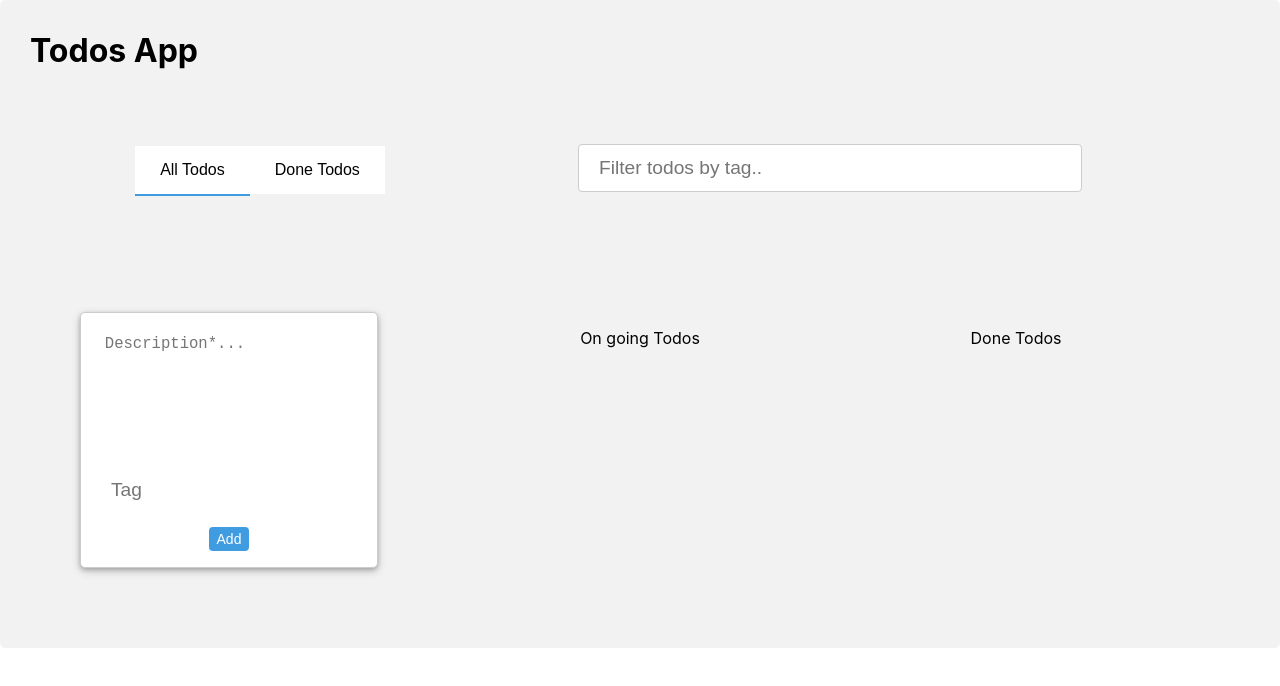
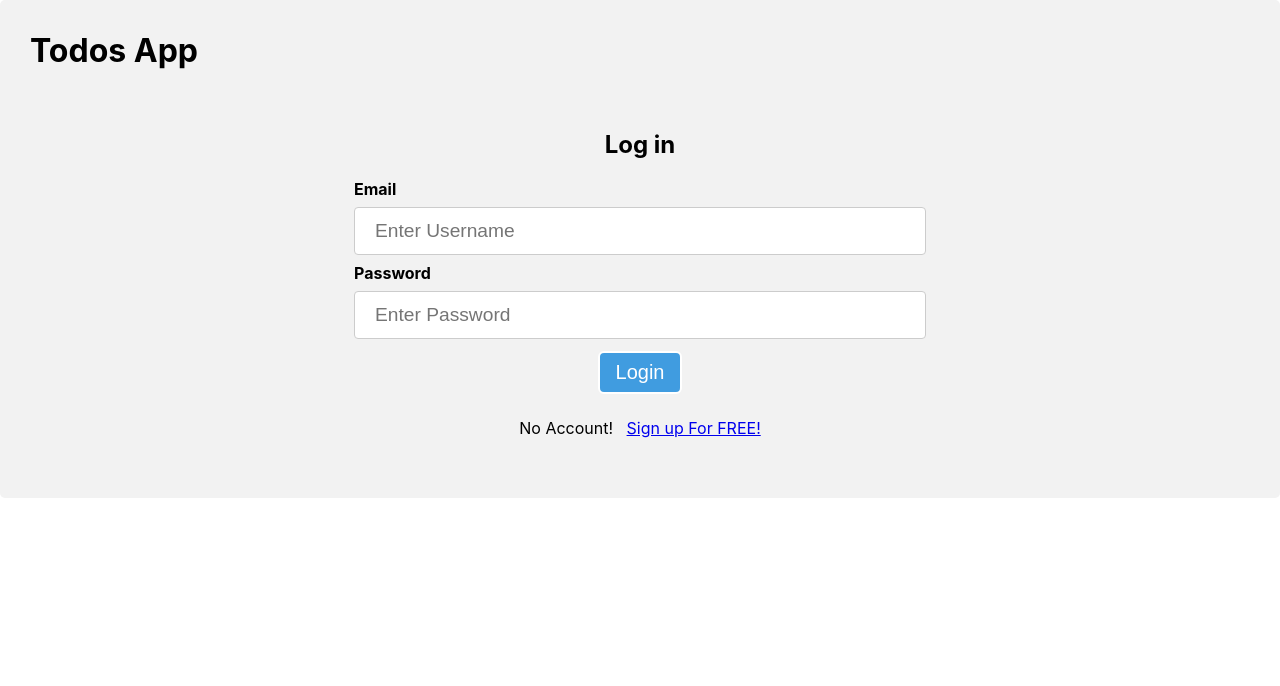
Before and after one commit to abdallahokasha/todosapp, a React (Create React App) app: page / in a window 1280 px wide. Shown: the top 686 px of the page. Built offline with nearby package versions, Linux system fonts and the light colour scheme.

Commit message:
- signin & signup edits

```diff
--- a/src/App.css
+++ b/src/App.css
@@ -43,6 +43,7 @@
   border-radius: 6px;
   border: 1px solid #ccc;
   background-color: white;
+  word-wrap: break-word;
 }
 
 input[type=text], select {
@@ -210,6 +211,9 @@ width: 50px;
 .leftPosition {
   float: left;
 }
+.rightPosition {
+  float: right;
+}
 
 #filterByTagInputField {
 width: 70%;
--- a/src/App.js
+++ b/src/App.js
@@ -1,6 +1,6 @@
 import React, { Component } from 'react';
 import './App.css';
-import { BrowserRouter as Router, Route, Link } from 'react-router-dom';
+import { BrowserRouter as Router, Route } from 'react-router-dom';
 
 import Signin from './components/Signin';
 import Signup from './components/Signup';
@@ -13,8 +13,8 @@ class App extends Component {
         <div className="App">
           <h1 className="leftPosition"> Todos App</h1>
           <div>
-            <Route exact path="/" component={Todos} />
-            <Route exact path="/signin" component={Signin} />
+            <Route exact path="/" component={Signin} />
+            <Route exact path="/todos" component={Todos} />
             <Route exact path="/signup" component={Signup} />
           </div>
         </div>
--- a/src/components/Signin.js
+++ b/src/components/Signin.js
@@ -1,6 +1,6 @@
 import React, { Component } from 'react';
 import Grid from '@material-ui/core/Grid';
-
+import { Link } from 'react-router-dom';
 
 class Signin extends Component {
   render() {
@@ -10,13 +10,18 @@ class Signin extends Component {
         </Grid>
         <Grid item xs={6}>
           <h2> Log in </h2>
+          <form>
           <label className = "leftPosition" for="uname"><b>Email</b></label>
           <input type="text" placeholder="Enter Username" name="uname" required />
 
           <label className = "leftPosition" for="psw"><b>Password</b></label>
           <input type="password" placeholder="Enter Password" name="psw" required />
-
-          <button className="roundedButton" type="submit">Login</button>
+          <Link to="/todos">
+          <button className="roundedButton" type="button">Login</button>
+          </Link>
+          </form>
+          <br />
+          No Account! &nbsp; <Link to="/signup"> <a> Sign up For FREE!</a></Link>
         </Grid>
         <Grid item xs={3}>
         </Grid>
--- a/src/components/Signup.js
+++ b/src/components/Signup.js
@@ -1,6 +1,6 @@
 import React, { Component } from 'react';
 import Grid from '@material-ui/core/Grid';
-
+import { Link } from 'react-router-dom';
 
 class Signup extends Component {
   render() {
@@ -29,8 +29,8 @@ class Signup extends Component {
               <p>By creating an account you agree to our <a href="#">Terms & Privacy</a>.</p>
 
               <div >
-                <button className="roundedButton" type="button" >Cancel</button>
-                <button className="roundedButton" type="submit" >Sign Up</button>
+              <Link to="/"><button className="roundedButton" type="button" >Cancel</button></Link>
+              <Link to = "/todos">  <button className="roundedButton" type="submit" >Sign Up</button> </Link>
               </div>
             </div>
           </Grid>
--- a/src/components/Todos.js
+++ b/src/components/Todos.js
@@ -1,6 +1,6 @@
 import React, { Component } from 'react';
 import Grid from '@material-ui/core/Grid';
-
+import { Link } from 'react-router-dom';
 import ViewTodo from './ViewTodo';
 
 class Todos extends Component {
@@ -30,18 +30,15 @@ class Todos extends Component {
   handleTextFieldChange(event) {
     const addTodoDescriptionValue = event.target.value;
     this.setState({ addTodoDescriptionValue }, () => { });
-    console.log(this.state.addTodoDescriptionValue);
   }
 
   handleInputTagChange(event) {
     const addTodoTagValue = event.target.value;
     this.setState({ addTodoTagValue }, () => { });
-    console.log(this.state.addTodoTagValue);
   }
 
   handleInputFilterTagChange(event) {
     const filterTodoTagTextValue = event.target.value;
-    console.log(filterTodoTagTextValue);
     this.setState({ filterTodoTagTextValue }, () => { this.filterTodosFun(filterTodoTagTextValue) });
   }
 
@@ -97,16 +94,21 @@ class Todos extends Component {
   }
 
   deleteTodo(todoIndex) {
-    console.log(todoIndex);
     var allTodos = this.state.allTodos;
+    console.log(todoIndex, allTodos[todoIndex]);
     if (typeof allTodos[todoIndex] !== 'undefined') {
-      //allTodos.splice(todoIndex, 1);
-      var newAllTodos = [];
-      for (var i = 0; i < allTodos.length; ++i) {
-        if (i !== todoIndex)
-          newAllTodos.push(allTodos[i]);
-      }
-      this.setState({ allTodos: newAllTodos }, () => { localStorage.setItem('allTodos', JSON.stringify(this.state.allTodos)) });
+      allTodos.splice(todoIndex, 1);
+      // var newAllTodos = [];
+      // for (var i = 0; i < allTodos.length; ++i) {
+      //   if (i !== todoIndex)
+      //     newAllTodos.push(allTodos[i]);
+      // }
+      // this.setState({
+      //   allTodos: this.state.allTodos.filter((_, j) => j !== toString)
+      // },  () => { localStorage.setItem('allTodos', JSON.stringify(this.state.allTodos))} );
+      this.setState({allTodos});
+      this.setState({ allTodos }, () => { localStorage.setItem('allTodos', JSON.stringify(this.state.allTodos)) });
+      console.log(this.state.allTodos);
     }
   }
 
@@ -116,7 +118,7 @@ class Todos extends Component {
     if (typeof allTodos[todoIndex] !== 'undefined')
       allTodos[todoIndex].done = true;
     this.setState({ allTodos }, () => { localStorage.setItem('allTodos', JSON.stringify(this.state.allTodos)) });
-    console.log(this.state.allTodos);
+    // console.log(this.state.allTodos);
   }
 
   markTodoBackAsOngoing(todoIndex) {
@@ -133,14 +135,13 @@ class Todos extends Component {
       this.setState({ viewAllTodosTab: false, viewDoneTodosTab: true });
   }
   render() {
-    console.log(this.state.viewAllTodosTab)
     return (
       <div>
+        <Link to="/"><p className="rightPosition"> Logout</p></Link>
         <Grid direction="column" spacing={8} container>
           <Grid item xs={12}>
             <Grid spacing={0} container direction="row" justify="flex-start" alignItems="flex-start">
               <Grid item xs={4}>
-                {/* <h1 className="leftPosition"> Todos App</h1> */}
                 <div className="navBtn-group">
                   {this.state.viewAllTodosTab ? <div>
                     <button id="navButtonFocus" className="navButton" onClick={(param) => this.handleTabsView('all')} >All Todos</button>
--- a/src/components/ViewTodo.js
+++ b/src/components/ViewTodo.js
@@ -32,7 +32,6 @@ class ViewTodo extends Component {
     }
 
     applyTodoEdits() {
-        console.log("applyTodoEdits");
         var editedTodo = {
             description: this.state.editTodoDescriptionTextValue,
             tag: this.state.editTodoTagTextValue,
@@ -48,7 +47,7 @@ class ViewTodo extends Component {
     }
     markTodoAsDone() {
         console.log("viewTodo mark as done");
-        console.log(this.props);
+        // console.log(this.props);
         if (this.state.todo.done === false)
             this.props.markTodoAsDone(this.state.todoIndex);
     }
@@ -59,16 +58,16 @@ class ViewTodo extends Component {
 
     render() {
         const { todo, todoIndex } = this.props;
-        console.log(this.props);
+        //console.log(this.props);
         return (
             <div>
                 <div key={todoIndex} id="viewTodoDiv">
                     {todo.done ?
                         <div>
-                            <p className="grayColor1 leftPosition"> Description </p>
-                            <div> {todo.description} </div>
-                            <p className="grayColor1 leftPosition"> Tag </p>
-                            <div> {todo.tag} </div>
+
+                            <div><label className="grayColor1 leftPosition"> Description </label> {todo.description} </div>
+                            <div>  <label className="grayColor1 leftPosition"> Tag </label>
+                            {todo.tag} </div>
                             <button className="roundedButton todoButtons" onClick={this.markTodoAsOngoing} type="button"> Mark as on going </button>
                         </div>
                         :
```
